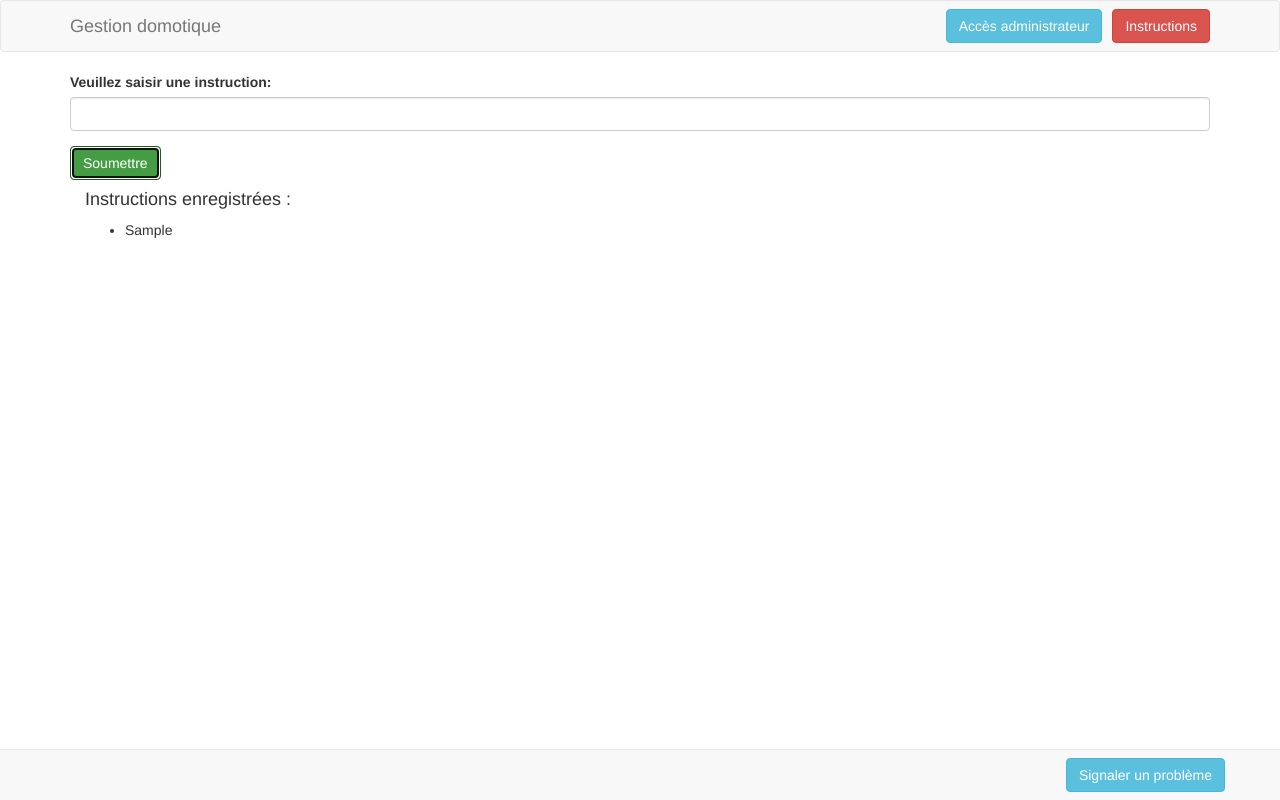
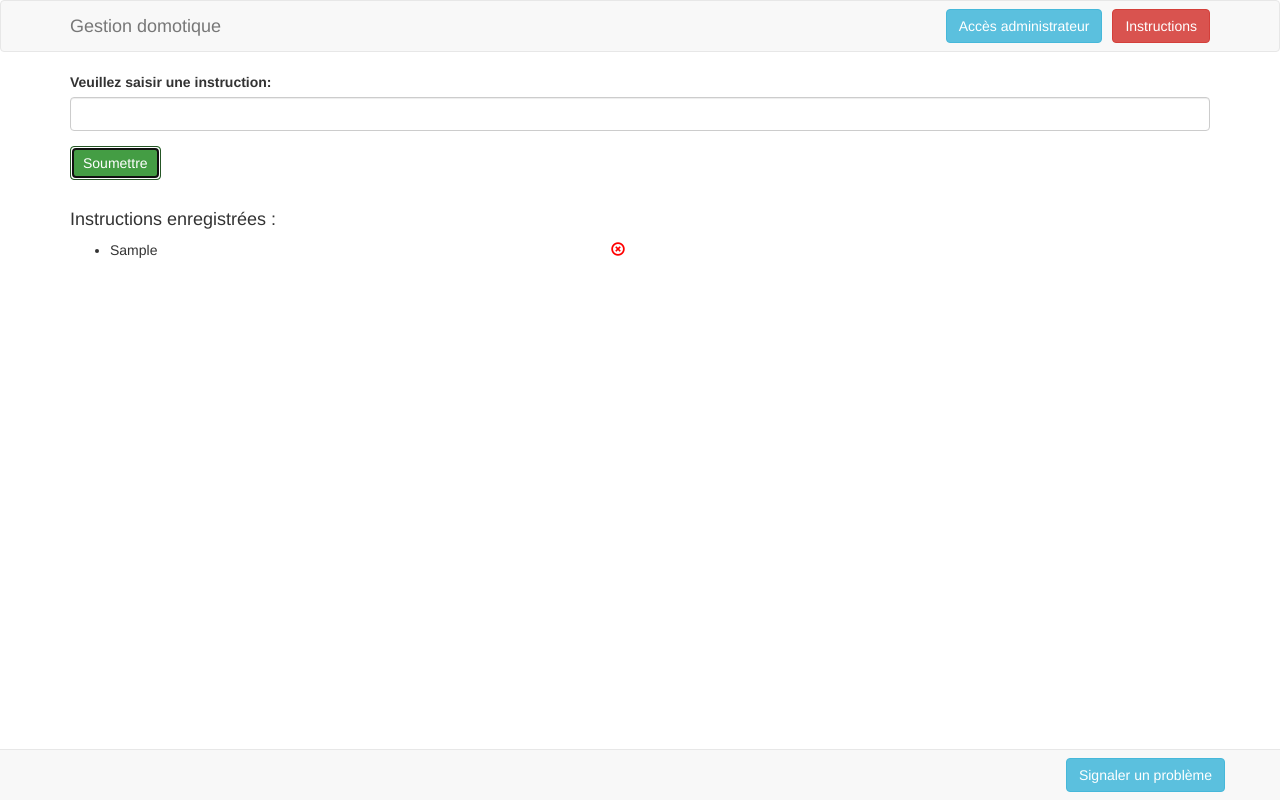
Before and after one commit to Melissa-code/home_automation, an Angular app: page /instructions in a window 1280 px wide. Both pictures are taken after typing "Sample" into the empty fields and a click on the button "Soumettre". Built offline with nearby package versions, Linux system fonts and the light colour scheme.

Commit message:
Add an error message if the instruction already exists and delete instruction possible

```diff
--- a/src/app/formulaire-reactif/formulaire-reactif.component.css
+++ b/src/app/formulaire-reactif/formulaire-reactif.component.css
@@ -0,0 +1,10 @@
+.glyphicon-remove-circle {
+    color: red;
+}
+
+.btn-remove-instruction {
+    border: none;
+    background-color: transparent;
+    padding: 0;
+    float: right;
+}
--- a/src/app/formulaire-reactif/formulaire-reactif.component.html
+++ b/src/app/formulaire-reactif/formulaire-reactif.component.html
@@ -6,9 +6,17 @@
     <button type="submit" class="btn btn-success">Soumettre</button>
 </form>
 
-<div class="container">
+<br>
+<div class="row">
+    <div class="col-md-6">
     <h4>Instructions enregistrées :</h4>
-    <ul>
-      <li *ngFor="let item of instructions">{{ item.instruction }}</li>
-    </ul>
+        <ul>
+            <li *ngFor="let item of instructions; let i = index">
+                {{ item.instruction }}
+                <button class="btn-remove-instruction" (click)="deleteInstruction(i)">
+                    <span class="glyphicon glyphicon-remove-circle" title="Supprimer"></span>
+                </button>
+            </li>
+        </ul>
+    </div>
 </div>
--- a/src/app/formulaire-reactif/formulaire-reactif.component.ts
+++ b/src/app/formulaire-reactif/formulaire-reactif.component.ts
@@ -30,6 +30,7 @@ export class FormulaireReactifComponent implements OnInit {
         localStorage.setItem('formData', JSON.stringify(this.instructions));
       } else {
         console.log('Duplicate instruction');
+        alert("Cette instruction existe déjà. Veuillez en saisir une autre.");
       }
 
       console.log('Instruction:', newInstruction);
@@ -38,4 +39,9 @@ export class FormulaireReactifComponent implements OnInit {
       console.log('Form is not valid');
     }
   }
+
+  deleteInstruction(index: number) {
+    this.instructions.splice(index, 1);
+    localStorage.setItem('formData', JSON.stringify(this.instructions));
+  }
 }
```
